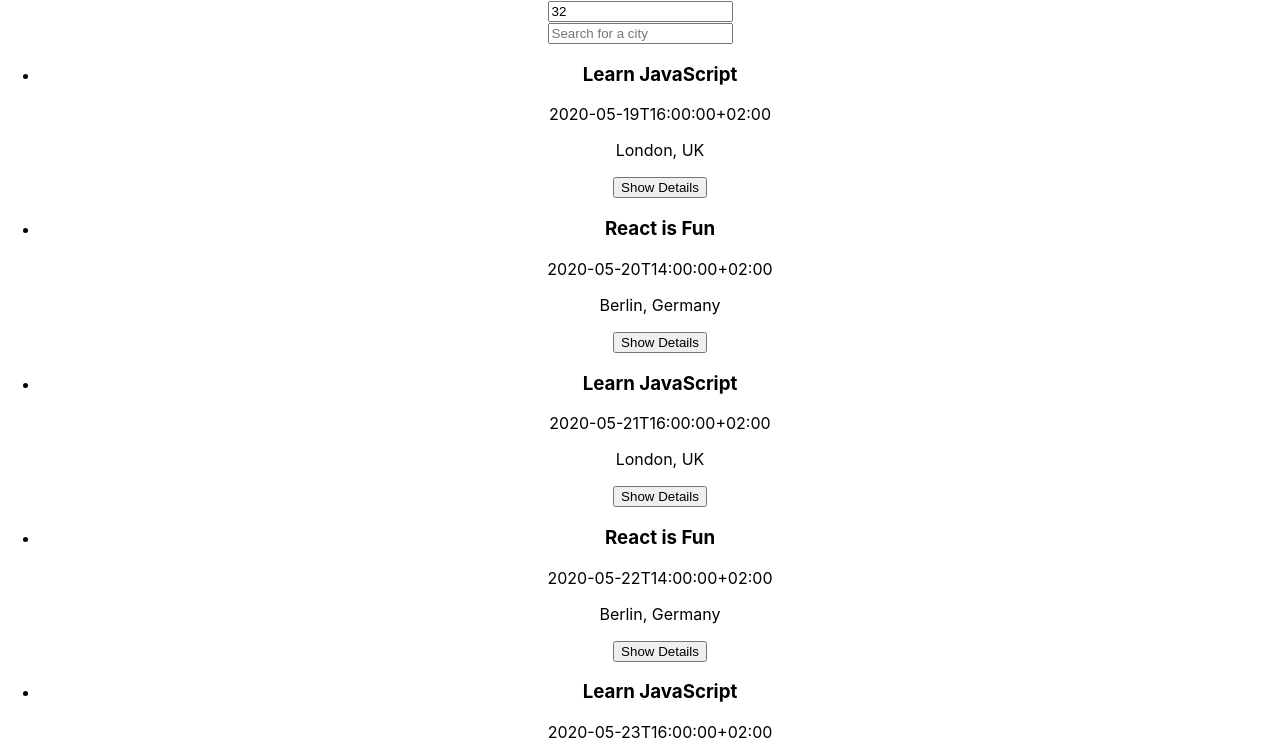
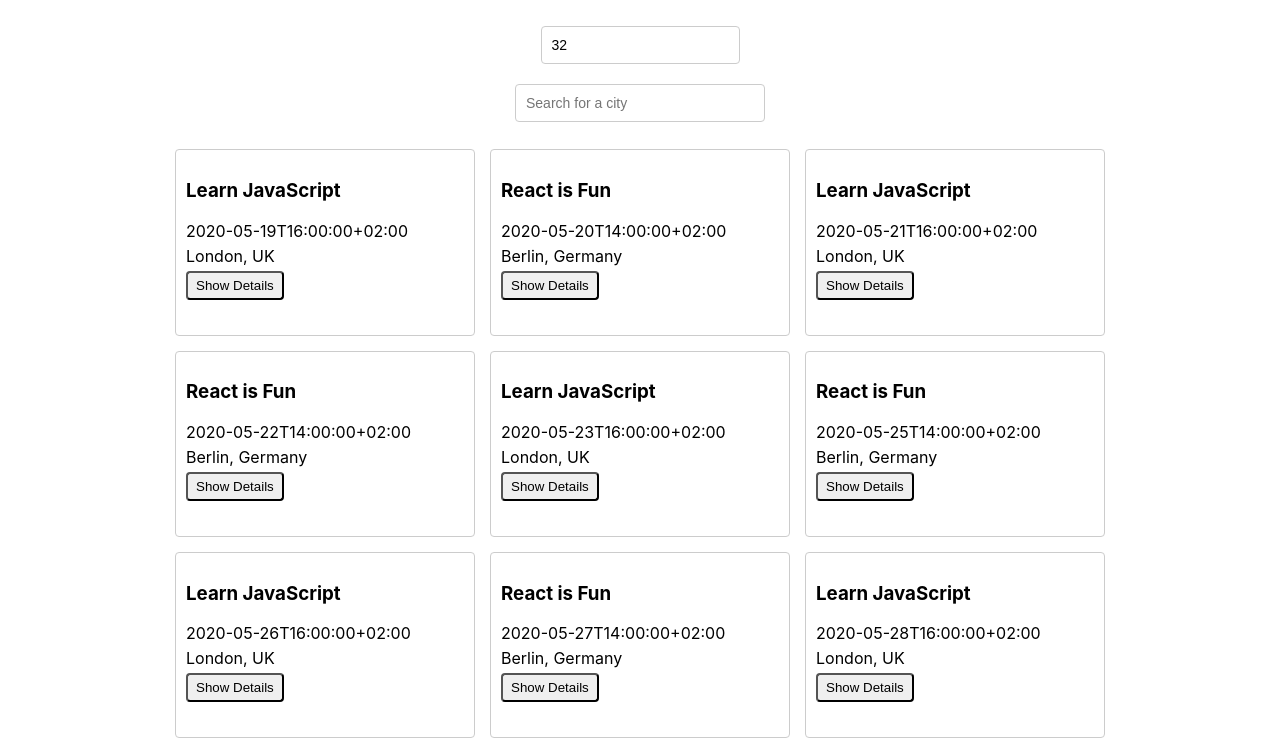
Before and after one commit to asweeney0101/meet, a React (Create React App) app: page / in a window 1280 px wide. Shown: the top 751 px of the page. Built offline with nearby package versions, Linux system fonts and the light colour scheme.

Commit message:
added styles

```diff
--- a/src/App.css
+++ b/src/App.css
@@ -1,38 +1,98 @@
+@import url(https://fonts.googleapis.com/css?family=Roboto:500);
 .App {
   text-align: center;
+  padding: 2% 5%;
 }
 
-.App-logo {
-  height: 40vmin;
-  pointer-events: none;
+.App * {
+  box-sizing: border-box;
 }
 
-@media (prefers-reduced-motion: no-preference) {
-  .App-logo {
-    animation: App-logo-spin infinite 20s linear;
-  }
+input[type="text"],
+input[type="number"] {
+  padding: 8px 6px 8px 10px;
+  border-radius: 4px;
+  outline: none;
+  border: 1px solid #ccc;
+  font-size: 14px;
+  line-height: 20px;
+  align-self: center;
+  height: 38px;
+  margin-bottom: 20px;
 }
 
-.App-header {
-  background-color: #282c34;
-  min-height: 100vh;
+.city {
+  width: 250px;
+}
+
+#city-search {
   display: flex;
   flex-direction: column;
-  align-items: center;
-  justify-content: center;
-  font-size: calc(10px + 2vmin);
-  color: white;
+  margin: auto;
+  position: relative;
 }
 
-.App-link {
-  color: #61dafb;
+.suggestions {
+  width: 250px;
+  position: absolute;
+  top: 45px;
+  z-index: 2;
+  align-self: center;
+  margin: 0;
+  font-size: 14px;
+  box-shadow: 10px 10px 16px -12px rgba(0, 0, 0, 0.75);
 }
 
-@keyframes App-logo-spin {
-  from {
-    transform: rotate(0deg);
-  }
-  to {
-    transform: rotate(360deg);
-  }
+.suggestions > li {
+  text-align: left;
+  padding: 8px 6px 8px 10px;
+  background-color: #eee;
+  cursor: default;
 }
+
+.suggestions > li:last-child {
+  border-bottom-left-radius: 4px;
+  border-bottom-right-radius: 4px;
+}
+
+.suggestions > li:hover {
+  background-color: #bcdcdb;
+}
+
+#event-list {
+  justify-self: center;
+  padding: 0;
+  list-style: none;
+  display: flex;
+  flex-flow: wrap;
+  justify-content: center;
+  max-width: 1300px;
+
+  /* center the element within it's parent */
+  margin: 0 auto;
+}
+
+p {
+  margin: 5px 0;
+}
+
+.event {
+  padding: 10px 10px 35px;
+  margin: 7.5px;
+  text-align: left;
+  border: 1px solid #ccc;
+  border-radius: 4px;
+  position: relative;
+  max-width: 600px;
+  width: 300px;
+}
+
+.show-hide-details {
+  /* position: absolute; */
+  right: 5px;
+  bottom: 5px;
+  padding: 5px 8px;
+  border-radius: 4px;
+  outline: none;
+  cursor: pointer;
+}
```
Also changed, not shown: public/manifest.json.
